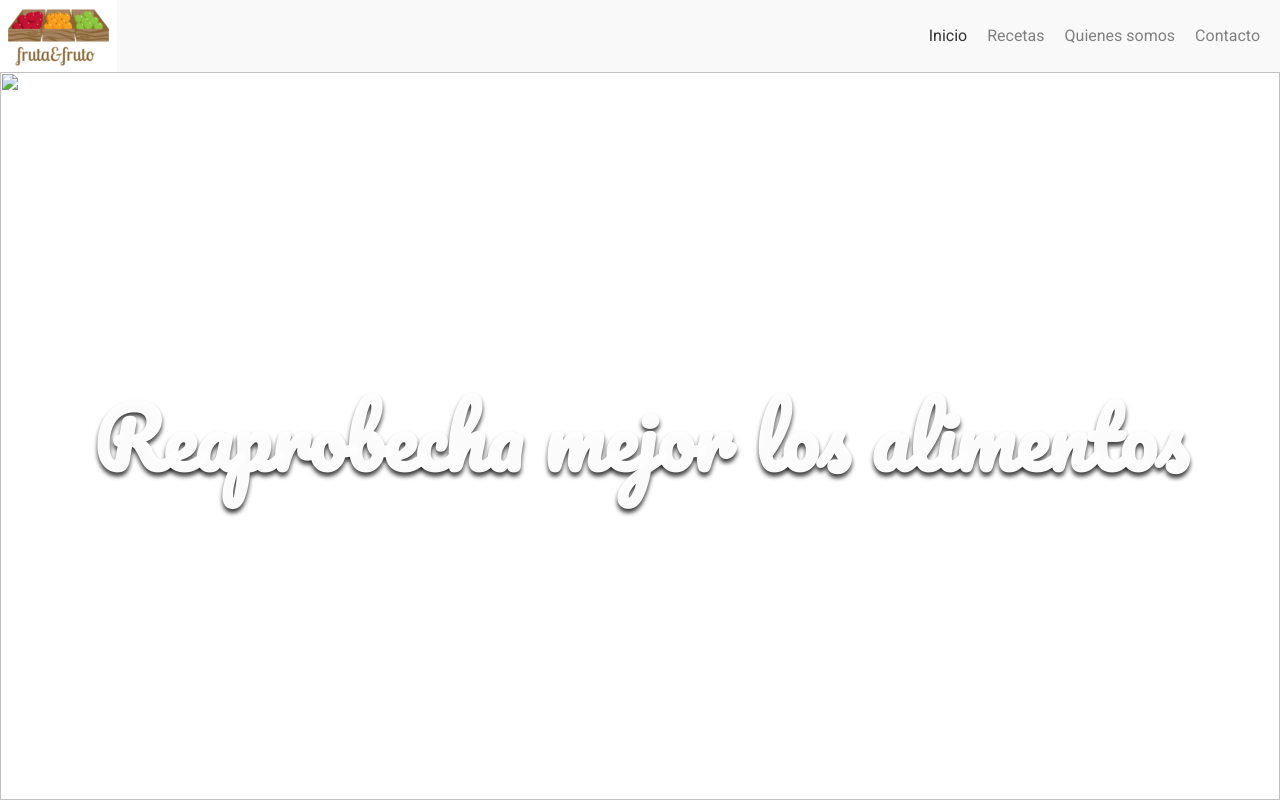
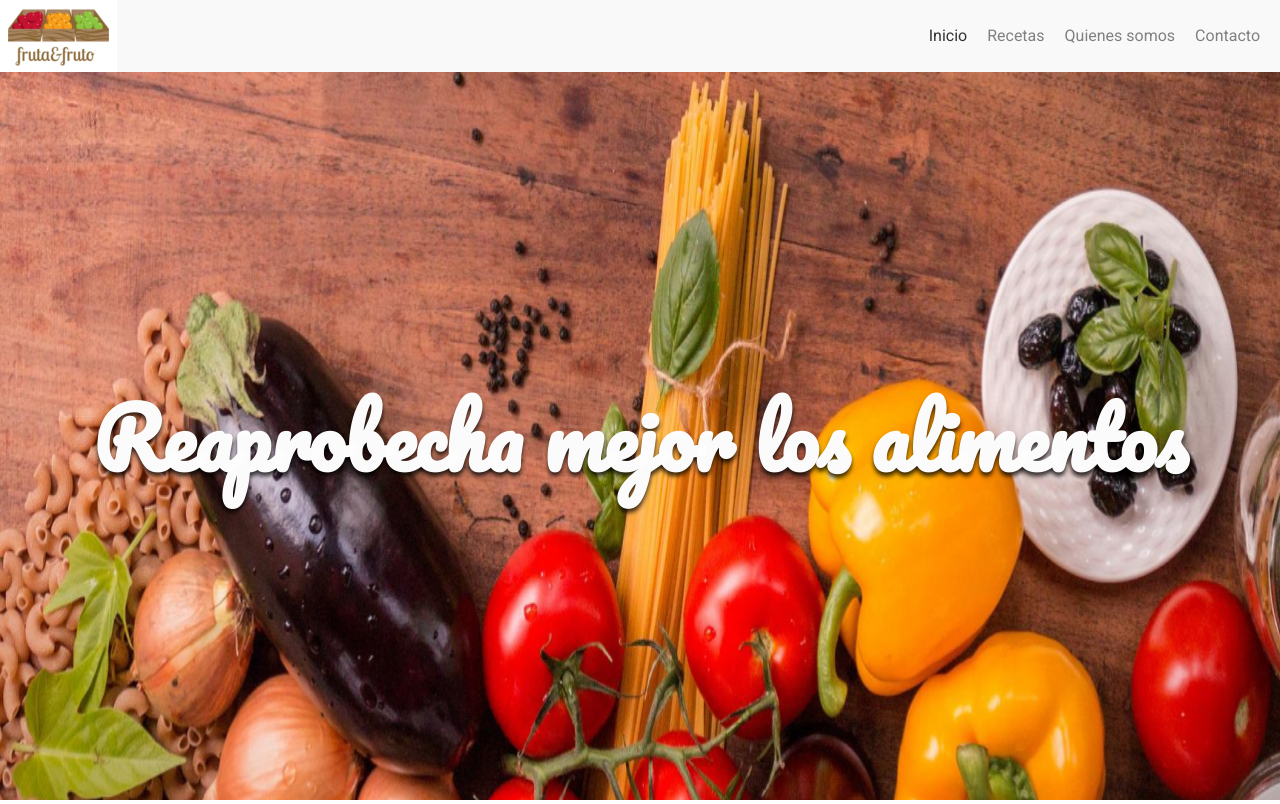
Before and after one commit to lancastmx/ArquitecturaCSS, a plain HTML site: page index.html in a window 1280 px wide. Drawn offline with Linux system fonts and the light colour scheme; the site is published under a folder, as on GitHub Pages, so addresses that start at the root find nothing.

```diff
--- a/index.html
+++ b/index.html
@@ -30,7 +30,7 @@
         </nav>
       </header>
       <section class="banner">
-          <img src="/assets/img/banner.png" alt="" class="banner__img">
+          <img src="assets/img/banner.png" alt="" class="banner__img">
           <h2 class="banner__titulo">Reaprobecha mejor los alimentos</h2>
       </section>
     </body>
```
